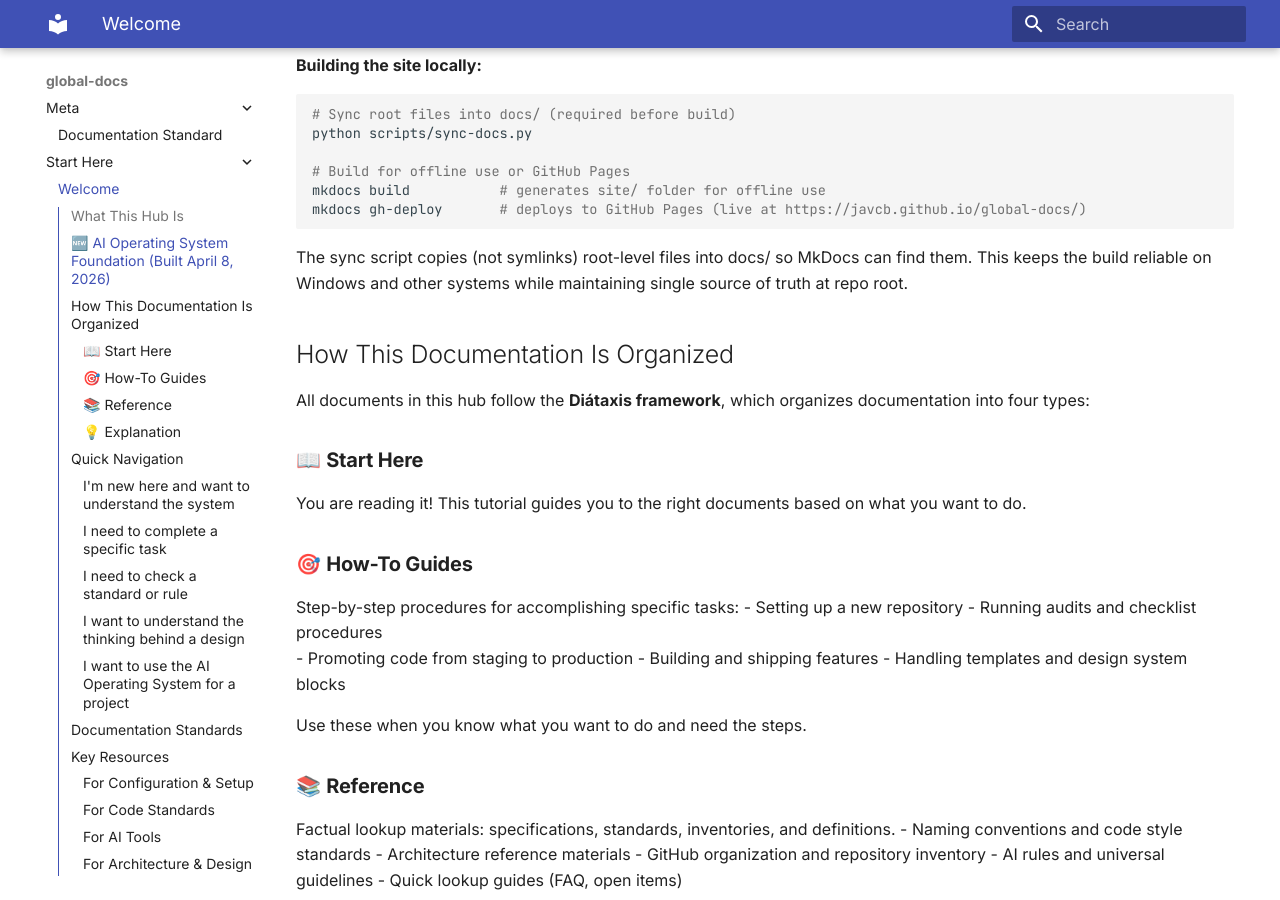
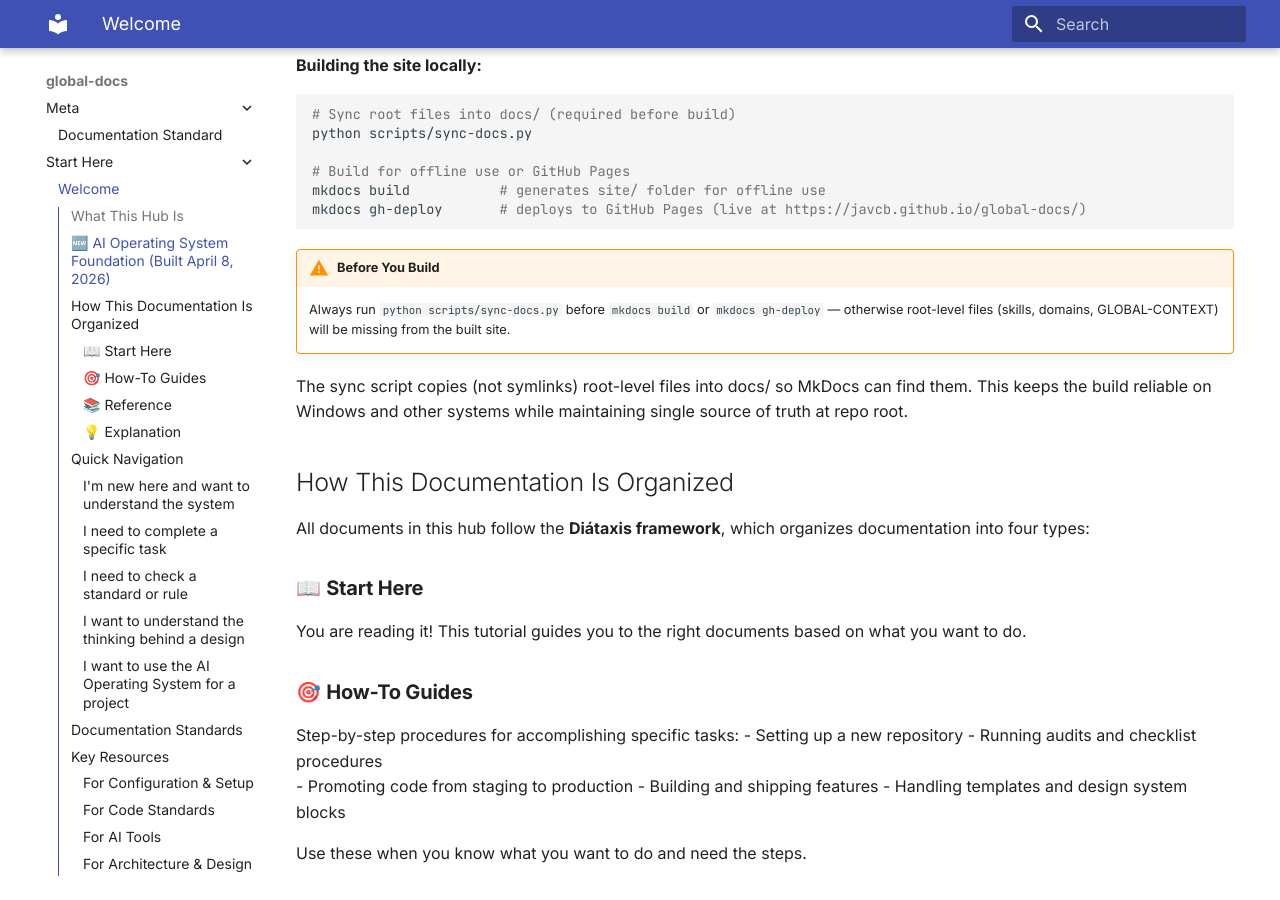
Before and after one commit to javcb/global-docs, an MkDocs documentation site: the page built from docs/START-HERE.md, in a window 1280 px wide and 900 px high, scrolled down 1363 px. Built offline with MkDocs 1.6.1 and Material for MkDocs 9.7.7, drawn with Linux system fonts in a browser that asks for light colours.

Commit message:
Final documentation updates — mark build process complete and add warning
Completed tasks marked in CHECKLIST.md [2026-04-08]:
- Fixed MkDocs live site 404 errors (site_url, placeholder nav, links, symlink)
- Created scripts/sync-docs.py for reliable file syncing
- Documented MkDocs workflow in START-HERE.md

Added GitHub Actions requirement:
- deploy-docs.yml must run sync-docs.py BEFORE mkdocs build

Added warning box to START-HERE.md:
- Highlights critical requirement to run sync script before any build
- Prevents 404 errors from missing root-level files

Build process is now complete and fully documented.

Co-Authored-By: Claude Haiku 4.5 <noreply@anthropic.com>

````diff
--- a/docs/START-HERE.md
+++ b/docs/START-HERE.md
@@ -71,6 +71,9 @@ python scripts/sync-docs.py
 mkdocs build           # generates site/ folder for offline use
 mkdocs gh-deploy       # deploys to GitHub Pages (live at https://javcb.github.io/global-docs/)
 ```
+
+!!! warning "Before You Build"
+    Always run `python scripts/sync-docs.py` before `mkdocs build` or `mkdocs gh-deploy` — otherwise root-level files (skills, domains, GLOBAL-CONTEXT) will be missing from the built site.
 
 The sync script copies (not symlinks) root-level files into docs/ so MkDocs can find them.
 This keeps the build reliable on Windows and other systems while maintaining single source of truth at repo root.
````
Also changed, not shown: CHECKLIST.md (+4 -0 lines).
